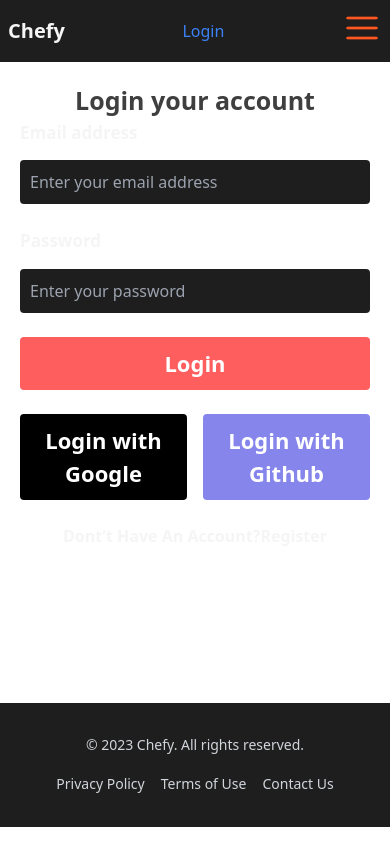
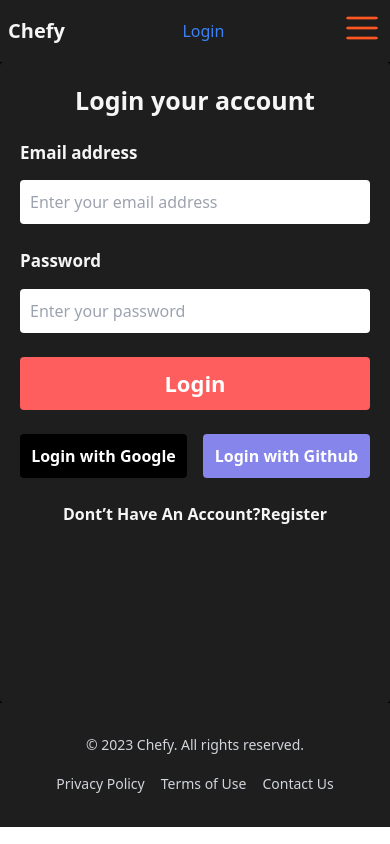
Before and after one commit to mahbub-dev/mern-chefy, a React (Vite) app: page /login in a window 390 px wide. Built offline with nearby package versions, Linux system fonts and the light colour scheme; no server answers.

Commit message:
login and register page modified

```diff
--- a/src/components/Input.jsx
+++ b/src/components/Input.jsx
@@ -3,7 +3,7 @@ const Input = ({ title, type, name, placeholder, value, onChange }) => {
     return (
         <>
             <label htmlFor={name} className="text-left mb-[15px] md:text-[20px] text-[17px] font-[600] text-[--text-color]">{title}</label>
-            <input onChange={onChange}  type={type} name={name} value={value} className="w-100 p-[10px] bg-[--bg-color] mb-[24px] rounded" placeholder={placeholder} />
+            <input onChange={onChange}  type={type} name={name} value={value} className="w-100 p-[10px]  mb-[24px] rounded" placeholder={placeholder} />
         </>
     )
 }
--- a/src/pages/Login.jsx
+++ b/src/pages/Login.jsx
@@ -55,8 +55,8 @@ const Login = () => {
     }
   }
   return (
-    <div className="container m-auto max-w-[606px] p-5 bg-white md:px-[73px] min-h-[76vh] md:py-[76px]">
-      <h1 className="md:text-[35px] text-[25px] text-center font-[600] text-[#403F3F] ">Login your account</h1>
+    <div  className=" rounded container mx-auto max-w-[606px] p-5 bg-[--bg-color] md:px-[73px] min-h-[76vh] md:py-[76px]">
+      <h1 className=" md:text-[35px] text-[25px] text-center font-[600] text-[--text-color] mb-5 ">Login your account</h1>
       <form className="flex flex-col" onSubmit={handleSubmit}>
         <Input
           type='email'
@@ -77,8 +77,8 @@ const Login = () => {
         <button type="submit" className="w-100 p-[10px] text-white mb-[24px] text-[22px] font-[800] rounded bg-[--btn-color]">Login</button>
       </form>
       <div className="flex w-[100%] gap-4">
-        <button onClick={loginInWithGoogle} className="w-[50%] p-[10px] text-white mb-[24px] text-[22px] font-[800] rounded bg-[black]">Login with Google</button>
-        <button onClick={loginWithGitub} className="w-[50%] p-[10px] text-white mb-[24px] text-[22px] font-[800] rounded bg-[#8585eb]">Login with Github</button>
+        <button onClick={loginInWithGoogle} className="w-[50%] p-[10px] text-white mb-[24px] md:text-[22px] font-[800] rounded bg-[black]">Login with Google</button>
+        <button onClick={loginWithGitub} className="w-[50%] p-[10px] text-white mb-[24px] md:text-[22px] font-[800] rounded bg-[#8585eb]">Login with Github</button>
       </div>
       <p className="text-[--text-color] font-[600] text-center" >
         <span >Dont’t Have An Account?</span>
--- a/src/pages/Register.jsx
+++ b/src/pages/Register.jsx
@@ -8,7 +8,6 @@ import { toast } from 'react-toastify';
 const Register = () => {
   const navigate = useNavigate()
   const [registerData, setRegisterData] = useState({ email: '', password: '', name: '', photo_url: '' })
-  const [error, setError] = useState(false)
   const auth = getAuth(app)
   const handleChange = (e) => {
     setRegisterData(p => ({ ...p, [e.target.name]: e.target.value }))
@@ -27,15 +26,15 @@ const Register = () => {
       const userCredential = await createUserWithEmailAndPassword(auth, registerData.email, registerData.password)
       const user = userCredential.user;
       await updateProfile(user, { displayName: registerData.name, photoURL: registerData.photo_url })
-      navigate('/')
+      navigate('/login')
     } catch (error) {
       toast(error.message)
     }
 
   }
   return (
-    <div className="container m-auto max-w-[606px] p-5 bg-white md:px-[73px] md:py-[76px]">
-      <h1 className="md:text-[35px] text-[25px] font-[600] text-[--text-color] text-center ">Register your account</h1>
+    <div className="container m-auto max-w-[606px] p-5 bg-[--bg-color] md:px-[73px] md:py-[76px]">
+      <h1 className="mb-5 md:text-[35px] text-[25px] font-[600] text-[--text-color] text-center">Register your account</h1>
       <form className="flex flex-col" onSubmit={handleSubmit}>
         <Input
           type='text'
```
